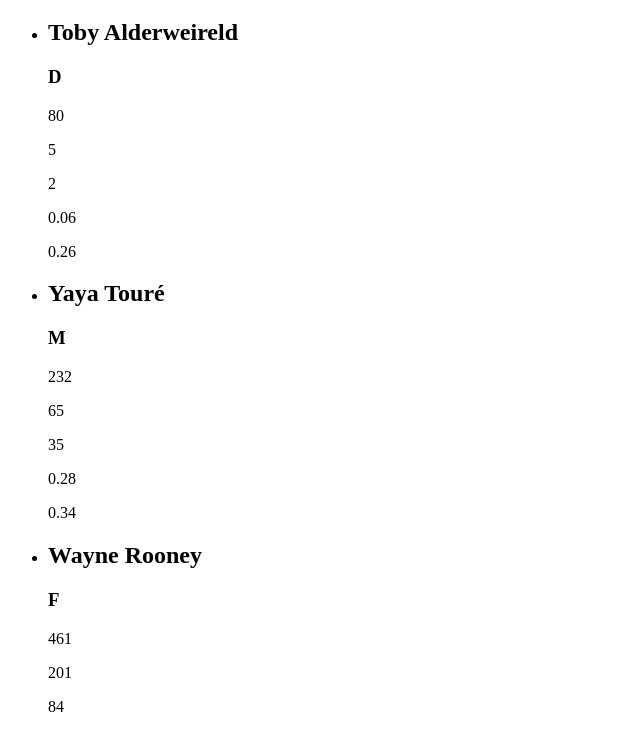
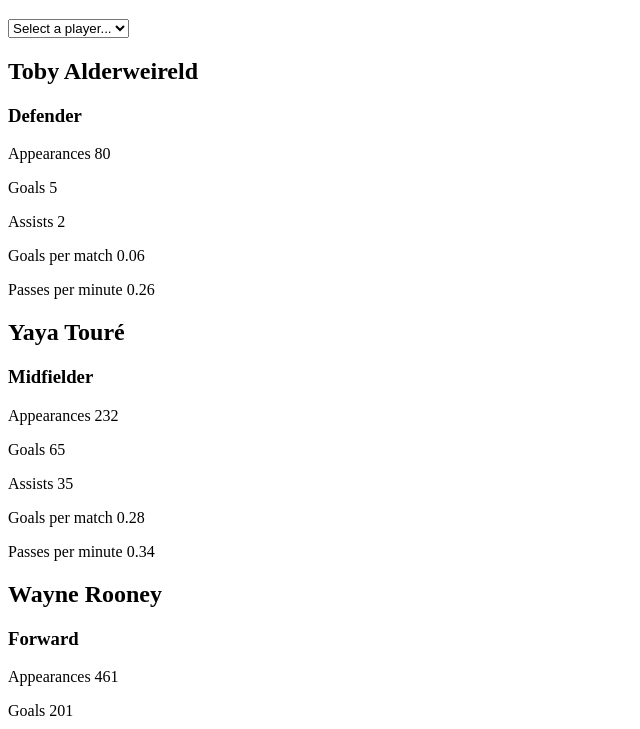
Before and after one commit to Skins85/pulselive, a plain HTML site: page index.html in a window 1280 px wide. Shown: the part 61-790 px from the top of the page, without its empty margins (0-640 px from the left). Drawn offline with Linux system fonts and the light colour scheme.

Commit message:
Render all data and format position value

```diff
--- a/index.html
+++ b/index.html
@@ -8,8 +8,7 @@
 
     <body>
         <h1>Players</h1>
-        <ul id="players"></ul>
-        <div id="container">
+        <div id="players"></ul>
         <div class="card card--player-stats">
             <label for="players"></label>
             <select name="players" id="players">
@@ -22,6 +21,5 @@
             </select>
             <p id="name"></p>
         </div>
-        </div>
     </body>
 </html>
--- a/player-stats.js
+++ b/player-stats.js
@@ -10,63 +10,101 @@
             let players = data.players;
 
             players.map(function(p) {
-                console.log(p.stats);
+                const stats = p.stats;
+                console.log(p);
 
                 // Create elements
-                const li = document.createElement('li'),
-                    name = document.createElement('h2'),
-                    position = document.createElement('h3'),
-                    appearances = document.createElement('p'),
-                    goals = document.createElement('p'),
-                    assists = document.createElement('p'),
-                    goalsPerMatch = document.createElement('p'),
-                    passesPerMinute = document.createElement('p');
+                const card = document.createElement('div'),
+                      name = document.createElement('h2'),
+                      position = document.createElement('h3'),
+                      goalsPerMatch = document.createElement('p'),
+                      passesPerMinute = document.createElement('p'),
+                      select = document.createElement('select'),
+                      option = document.createElement('option');
 
-                // Assists check
-                let assistsTextNode;
-                const assistsResult = p.stats.filter(obj => {
-                    return obj.name === 'goal_assist'
-                })
-                if (assistsResult.length > 0) {
-                    assistsTextNode = document.createTextNode(assistsResult[0]['value']);
-                    assists.appendChild(assistsTextNode);
+                // Apply attributes to created elements
+                card.setAttribute('class', 'card card--player-stats');
+                select.setAttribute('name', 'players');
+                select.setAttribute('id', 'select_players')
+
+                // Create HTML for relevant piece of data
+                function createMarkUp(arr, id, tag, label) {
+                    const filteredResults = arr.filter(obj => {
+                        return obj.name === id
+                    })
+                    const el = document.createElement(tag);
+                    if (filteredResults.length > 0) {
+                        el.appendChild(document.createTextNode(`${label} ${filteredResults[0]['value']}`));
+                    } else {
+                        el.appendChild(document.createTextNode(`${label} 0`));
+                    }
+                    return el;
                 }
 
-                // Calculate values
-                let passesTotalValue = p.stats.find(p => p.name === 'fwd_pass').value + p.stats.find(p => p.name === 'backward_pass').value,
-                    minutesPlayedValue =  p.stats.find(p => p.name === 'mins_played').value,
-                    passesPerMinuteValue = (passesTotalValue / minutesPlayedValue).toFixed(2),
-                    goalsValue = p.stats.find(p => p.name === 'goals').value,
-                    appearancesValue = p.stats.find(p => p.name === 'appearances').value,
-                    goalsPerMatchValue = (goalsValue / appearancesValue).toFixed(2);
+                // Check data exists in feed
+                function checkData(arr, id) {
+                    const filteredResults = arr.filter(obj => {
+                        return obj.name === id
+                    })
+                    return filteredResults.length > 0 ? true : false;
+                }
+
+                // Values to be used in arithemtical operation; check to see they exist
+                const goalsExist = checkData(stats, 'goals'),
+                      appearancesExist = checkData(stats, 'appearances'),
+                      forwardPassesExist = checkData(stats, 'fwd_pass'),
+                      backwardPassesExist = checkData(stats, 'backward_pass'),
+                      minutesPlayedExist = checkData(stats, 'mins_played');
+
+                // Goals per match should only be calculated if both goals and appearances are present
+                if (goalsExist && appearancesExist) {
+                    const goalsPerMatchTextNode = document.createTextNode(`Goals per match ${(p.stats.find(p => p.name === 'goals').value / p.stats.find(p => p.name === 'appearances').value).toFixed(2)}`);
+                    goalsPerMatch.appendChild(goalsPerMatchTextNode)
+                }
+
+                // Passes can be either forward or back; at least one has to be present and a minutes played value
+                if ((forwardPassesExist || backwardPassesExist) && minutesPlayedExist) {
+                    let totalPasses = 0;
+
+                    forwardPassesExist ? totalPasses += p.stats.find(p => p.name === 'fwd_pass').value : null;
+                    backwardPassesExist ? totalPasses += p.stats.find(p => p.name === 'backward_pass').value : null;
+
+                    const passesPerMinuteTextNode = document.createTextNode(`Passes per minute ${(totalPasses / p.stats.find(p => p.name === 'mins_played').value).toFixed(2)}`);
+                    passesPerMinute.appendChild(passesPerMinuteTextNode);
+                }
+
+                // Convert single-letter positions into full word
+                let positionValue;
+                switch(p.player.info.position) {
+                    case 'D':
+                        positionValue = 'Defender';
+                        break;
+                    case 'M':
+                        positionValue = 'Midfielder';
+                        break;
+                    case 'F':
+                        positionValue = 'Forward';
+                        break;
+                    default:
+                        positionValue = 'Goalkeeper';
+                  }
 
                 // Create text nodes
                 let nameTextNode = document.createTextNode(`${p.player.name.first} ${p.player.name.last}`),
-                    positionTextNode = document.createTextNode(`${p.player.info.position}`),
-                    appearancesTextNode = document.createTextNode(`${appearancesValue}`),
-                    goalsTextNode = document.createTextNode(`${goalsValue}`),
-                    goalsPerMatchTextNode = document.createTextNode(goalsPerMatchValue),
-                    passesPerMinuteTextNode = document.createTextNode(passesPerMinuteValue);
+                    positionTextNode = document.createTextNode(`${positionValue}`);
+
+
+                const appearances =  createMarkUp(stats, 'appearances', 'p', 'Appearances'),
+                      assists = createMarkUp(stats, 'goal_assist', 'p', 'Assists'),
+                      goals = createMarkUp(stats, 'goals', 'p', 'Goals')
 
                 // Append text nodes
                 name.appendChild(nameTextNode);
                 position.appendChild(positionTextNode);
-                appearances.appendChild(appearancesTextNode);
-                goals.appendChild(goalsTextNode);
-                goalsPerMatch.appendChild(goalsPerMatchTextNode);
-                passesPerMinute.appendChild(passesPerMinuteTextNode);
 
-                // Append created elements
-                li.appendChild(name);
-                li.appendChild(position);
-                li.appendChild(appearances);
-                li.appendChild(goals);
-                li.appendChild(assists);
-                li.appendChild(goalsPerMatch);
-                li.appendChild(passesPerMinute)
+                card.append(...[name, position, appearances, goals, assists, goalsPerMatch, passesPerMinute])
 
-                ul.appendChild(li);
-
+                ul.appendChild(...[card]);
 
             })
 
@@ -75,6 +113,4 @@
         console.log(error);
     });
 
-    ul.appendChild(list);
-
 }
```
Lines whose indentation alone changed are shown as unchanged.
